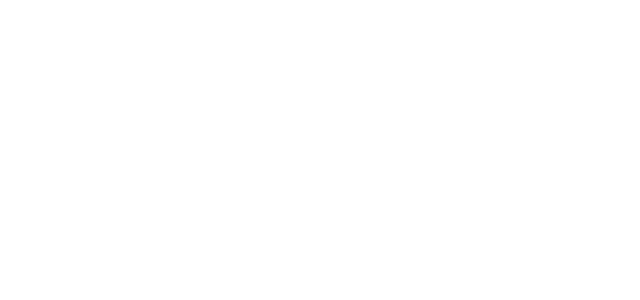
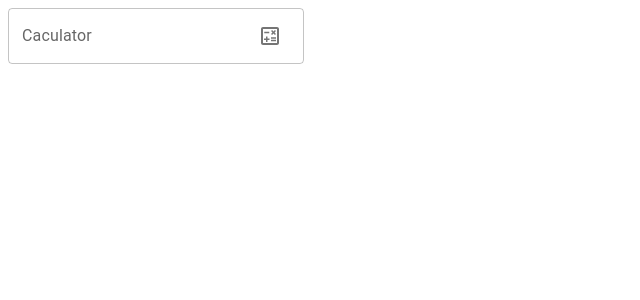
Before and after one commit to NhutMinhIT/calculator_component, a React (Create React App) app: page / in a window 1280 px wide. Shown: the top 300 px of the page, without its empty margins (0-640 px from the left). Built offline with nearby package versions, Linux system fonts and the light colour scheme.

Commit message:
refactor: implement Caculator page layout and styling with input field enhancements

```diff
--- a/src/pages/Caculator/constant/index.ts
+++ b/src/pages/Caculator/constant/index.ts
@@ -0,0 +1,4 @@
+export const CACULATOR_PAGE_DATA_TEST_ID: string = "caculatorPage";
+export const CACULATOR_TEXT_FIELD_LABEL: string = "Caculator";
+export const CACULATOR_TEXT_FIELD_ID: string = "caculatorInput";
+export const CACULATOR_TEXT_FIELD_DATA_TEST_ID: string = "caculatorInput";
--- a/src/pages/Caculator/index.tsx
+++ b/src/pages/Caculator/index.tsx
@@ -1,10 +1,53 @@
 import React from 'react'
+import style from './style/caculator-page.module.css'
+import {
+    Box,
+    FormControl,
+    IconButton,
+    InputAdornment,
+    InputLabel,
+    OutlinedInput
+} from '@mui/material'
+import {
+    CACULATOR_PAGE_DATA_TEST_ID,
+    CACULATOR_TEXT_FIELD_DATA_TEST_ID,
+    CACULATOR_TEXT_FIELD_ID,
+    CACULATOR_TEXT_FIELD_LABEL
+} from './constant'
+import { CalculateOutlined } from '@mui/icons-material'
 
-const Caculator = () => {
+const renderEndAdornmentInputField = (): JSX.Element => {
     return (
-        <div>
+        <InputAdornment position="end">
+            <IconButton>
+                <CalculateOutlined />
+            </IconButton>
+        </InputAdornment>
+    )
+}
 
-        </div>
+const Caculator = (): JSX.Element => {
+    return (
+        <Box
+            className={style.caculatorPage}
+            data-testid={CACULATOR_PAGE_DATA_TEST_ID}
+        >
+            <FormControl>
+                <InputLabel htmlFor={CACULATOR_TEXT_FIELD_ID}>
+                    {CACULATOR_TEXT_FIELD_LABEL}
+                </InputLabel>
+                <OutlinedInput
+                    data-testid={CACULATOR_TEXT_FIELD_DATA_TEST_ID}
+                    id={CACULATOR_TEXT_FIELD_ID}
+                    label={CACULATOR_TEXT_FIELD_LABEL}
+                    // value={}
+                    // onClick={}
+                    endAdornment={
+                        renderEndAdornmentInputField()
+                    }
+                />
+            </FormControl>
+        </Box>
     )
 }
 
--- /dev/null
+++ b/src/pages/Caculator/style/caculator-page.module.css
@@ -0,0 +1,4 @@
+.caculatorPage {
+    padding: 0;
+    margin: 0;
+}
```
